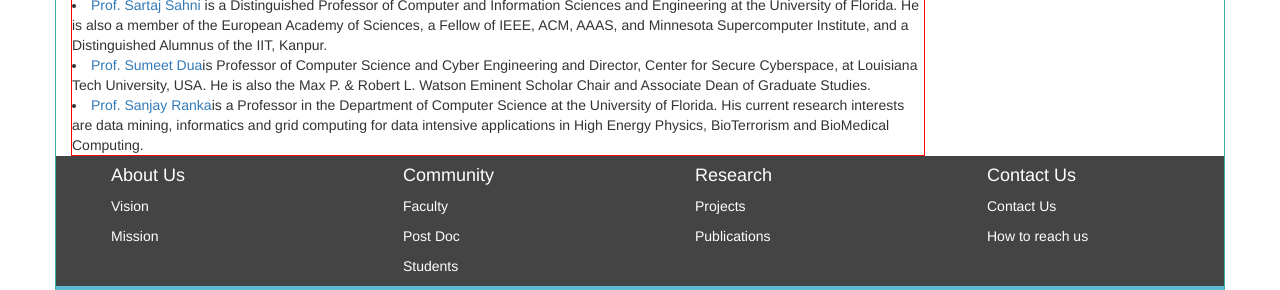
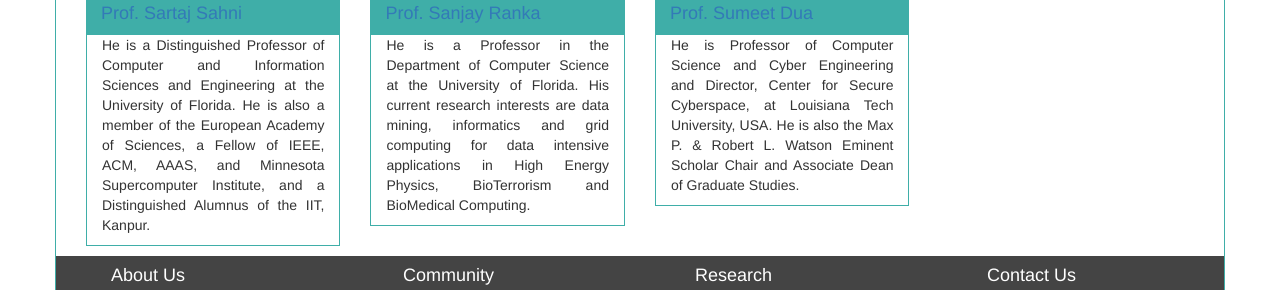
Before and after one commit to misha-csebu/misha-csebu.github.io, a plain HTML site: page advisory_board.html in a window 1280 px wide. Shown: the part 379-669 px from the top of the page. Drawn offline with nearby package versions, Linux system fonts and the light colour scheme.

Commit message:
Add files via upload
Advisory board file design edited..

```diff
--- a/advisory_board.html
+++ b/advisory_board.html
@@ -43,23 +43,39 @@
 		<img class="img-responsive" src="https://dg62771.github.io/logo2.png">
 		</a>
 
-		<div class="col-lg-12" style="padding:0px!important; padding-top:10px!important; margin-left:0px!important; border:1px solid red;">
-			<li>
-				<a href="https://www.cise.ufl.edu/~sahni/">Prof. Sartaj Sahni</a> is a Distinguished Professor of Computer
+		<div class="col-lg-12" style="padding:0px!important; padding-top:10px!important; margin-left:0px!important;">
+
+			<div class="col-lg-4" style="padding-bottom:10px;">
+				<div class="col-lg-12" style="background-color:#3FAEA8">
+					<h4><a href="https://www.cise.ufl.edu/~sahni/">Prof. Sartaj Sahni</a></h4>
+				</div>
+				<div class="col-lg-12" style="border:1px solid #3FAEA8;">
+					<p align="justify">He is a Distinguished Professor of Computer
 				and Information Sciences and Engineering at the University of Florida. He is also a member of the European
 				Academy of Sciences, a Fellow of IEEE, ACM, AAAS, and Minnesota Supercomputer Institute, and a Distinguished
-				Alumnus of the IIT, Kanpur.
-			</li>
-			<li>
-				<a href="http://dmrl.latech.edu/">Prof. Sumeet Dua</a>is Professor of Computer Science and Cyber
+				Alumnus of the IIT, Kanpur.</p>
+				</div>
+			</div>
+			<div class="col-lg-4" style="">
+				<div class="col-lg-12" style="background-color:#3FAEA8">
+					<h4><a href="https://www.cise.ufl.edu/people/faculty/ranka">Prof. Sanjay Ranka</a></h4>
+				</div>
+				<div class="col-lg-12" style="border:1px solid #3FAEA8;">
+					<p align="justify">He is a Professor in the Department
+				of Computer Science at the University of Florida. His current research interests are data mining, informatics
+				and grid computing for data intensive applications in High Energy Physics, BioTerrorism and BioMedical Computing.</p>
+				</div>
+			</div>
+			<div class="col-lg-4" style="">
+				<div class="col-lg-12" style="background-color:#3FAEA8">
+					<h4><a href="http://dmrl.latech.edu/">Prof. Sumeet Dua</a></h4>
+				</div>
+				<div class="col-lg-12" style="border:1px solid #3FAEA8;">
+					<p align="justify">He is Professor of Computer Science and Cyber
 				Engineering and Director, Center for Secure Cyberspace, at Louisiana Tech University, USA. He is also the
-				Max P. & Robert L. Watson Eminent Scholar Chair and Associate Dean of Graduate Studies.
-			</li>
-			<li>
-				<a href="https://www.cise.ufl.edu/people/faculty/ranka">Prof. Sanjay Ranka</a>is a Professor in the Department
-				of Computer Science at the University of Florida. His current research interests are data mining, informatics
-				and grid computing for data intensive applications in High Energy Physics, BioTerrorism and BioMedical Computing.
-			</li>
+				Max P. & Robert L. Watson Eminent Scholar Chair and Associate Dean of Graduate Studies.</p>
+				</div>
+			</div>
 		</div>
 	</div>
 	<div class="col-lg-3" style="padding:0px!important;">
```
